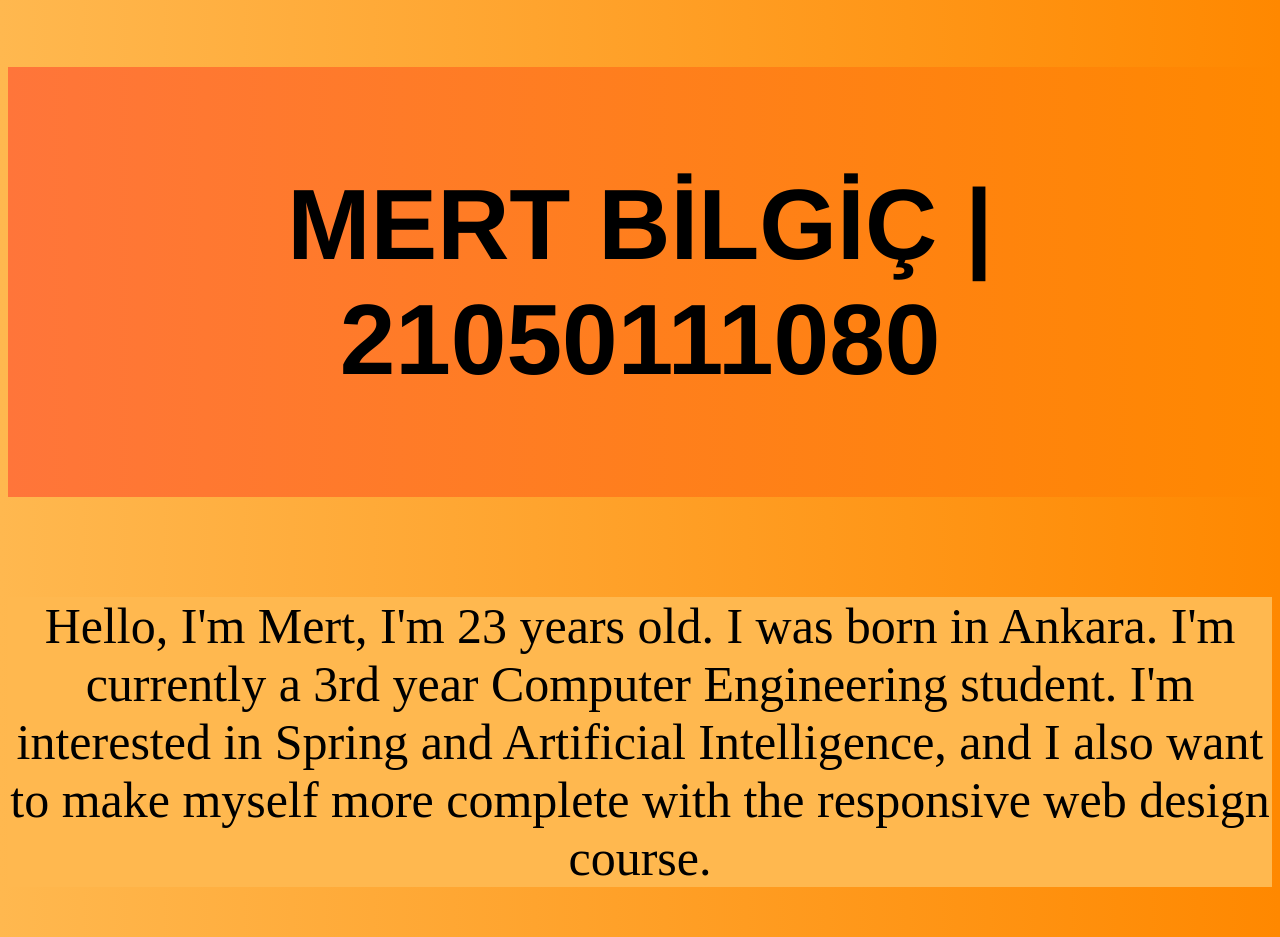
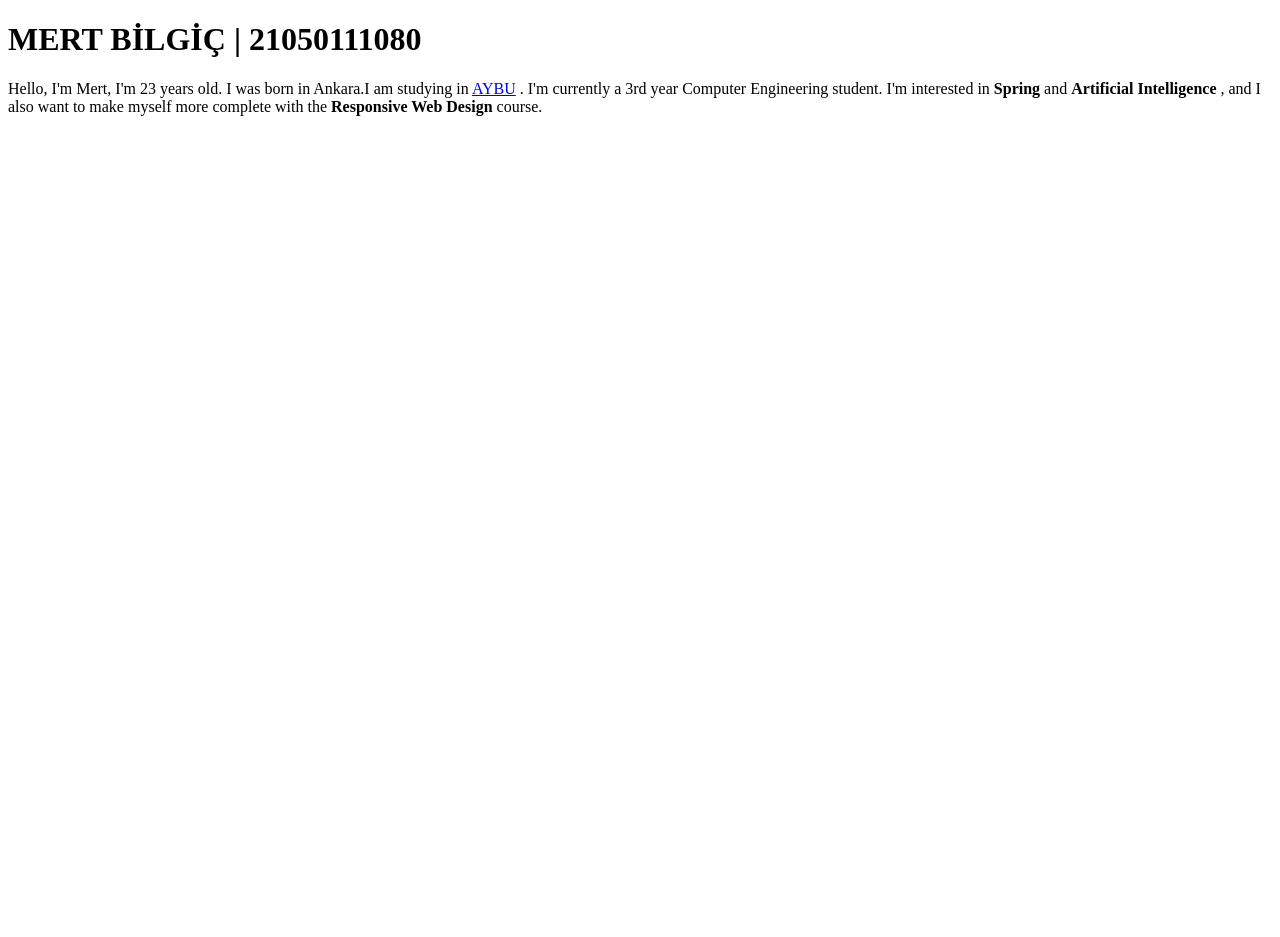
Before and after one commit to Mertbilgic777/mertbilgic777.github.io, a plain HTML site: page index.html in a window 1280 px wide. After the commit the page ends 800 px from the top, so only its background shows below. Drawn offline with Linux system fonts and the light colour scheme.

Commit message:
Update index.html

```diff
--- a/index.html
+++ b/index.html
@@ -5,16 +5,15 @@
     <meta name="viewport" content="width=device-width, initial-scale=1.0">
     <title>CENG-311-TASK-1 </title>
 </head>
-<body style="background: linear-gradient(to left, rgb(255, 136, 0), rgb(255, 184, 79));">
 
-    <h1 style="text-align: center; background: linear-gradient(to right, rgb(255, 117, 58), rgb(255, 136, 0));
-    padding: 10px; color: rgb(0, 0, 0); margin-bottom: 100px; padding: 100px; font-size: 100px;
-    font-family: 'Franklin Gothic Medium', 'Arial Narrow', Arial, sans-serif;">MERT BİLGİÇ | 21050111080
+<body>
+
+    <h1>MERT BİLGİÇ | 21050111080
     </h1>
 
-    <p style="text-align: center; background-color: rgb(255, 184, 79); font-size: 50px;">Hello, I'm Mert, I'm 23 years old. I was born in Ankara.
-        I'm currently a 3rd year Computer Engineering student.
-        I'm interested in Spring and Artificial Intelligence, and I also want to make myself more complete with the responsive web design course.
+    <p>Hello, I'm Mert, I'm 23 years old. I was born in Ankara.I am studying in <a href="https://www.aybu.edu.tr">AYBU</a>
+        . I'm currently a 3rd year Computer Engineering student.
+        I'm interested in <strong>Spring</strong> and <strong>Artificial Intelligence</strong>  , and I also want to make myself more complete with the <strong>Responsive Web Design</strong> course.
     </p>
 
 
```
